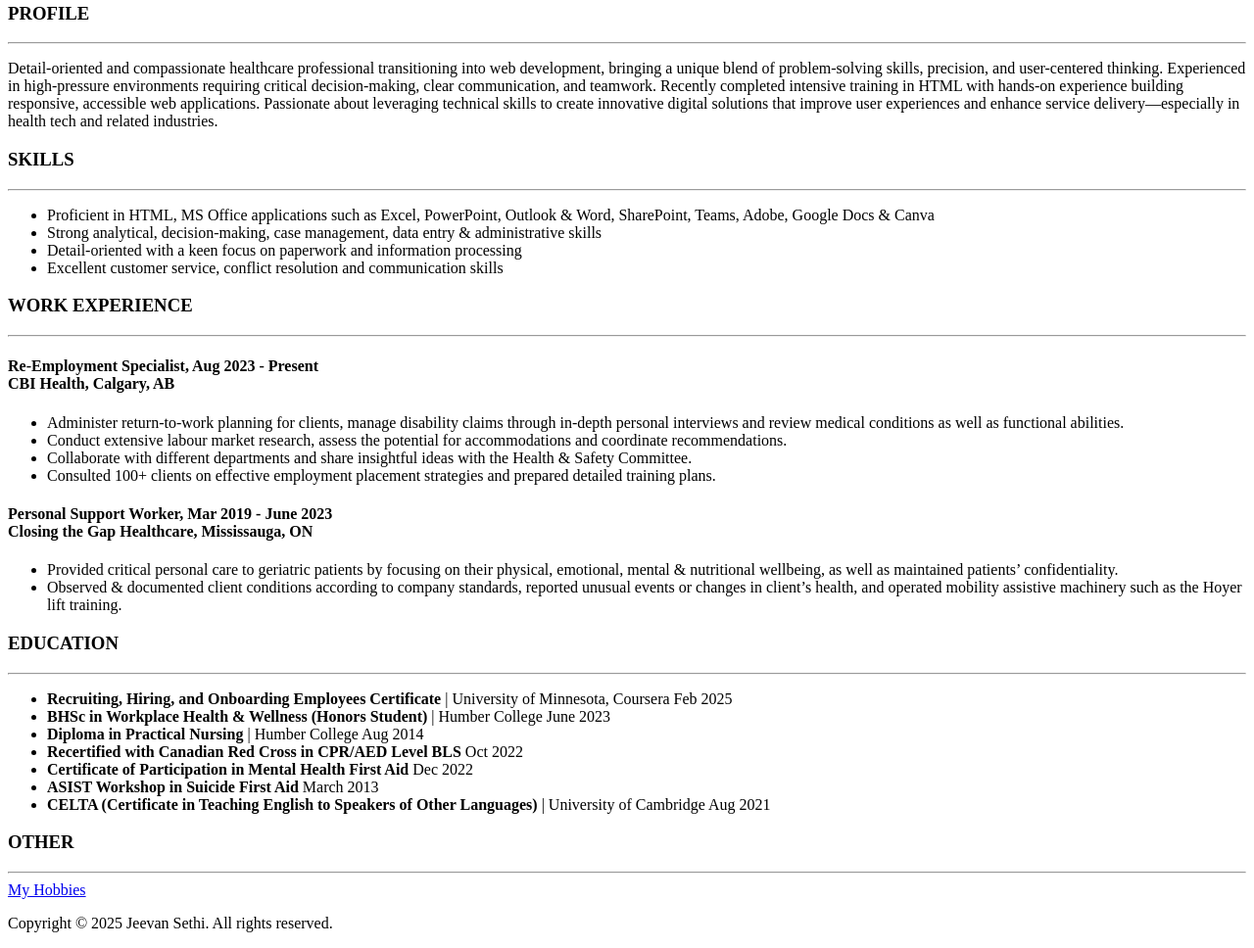
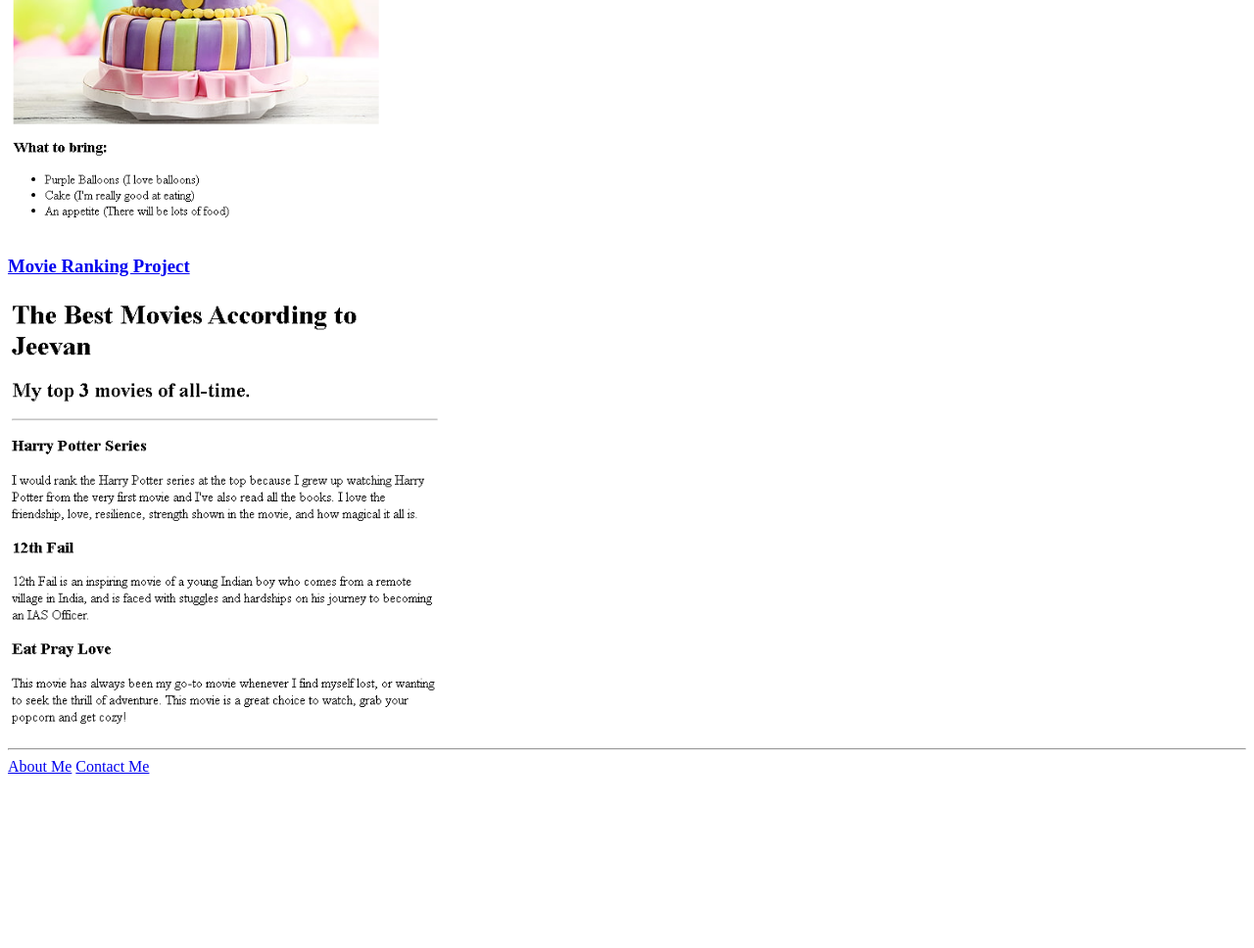
Before and after one commit to jeevan-sethi/html-portfolio, a plain HTML site: page index.html in a window 1280 px wide. Shown: the part 400-1368 px from the top of the page at 98% size. After the commit the page ends 1200 px from the top, so only its background shows below. Drawn offline with Linux system fonts and the light colour scheme.

Commit message:
Add files via upload

```diff
--- a/index.html
+++ b/index.html
@@ -5,55 +5,15 @@
         <title>Jeevan Sethi</title>
     </head>
     <body>
-        <h1>SUKHJEEVAN SETHI</h1>
-        <img src="./IMG_0105.jpg" width="200" height="300" alt="Jeevan's profile picture">
-        <h3>PROFILE</h3>
+        <h1>Jeevan Sethi's Portfolio</h1>
+        <h2>I am an aspiring Web Developer!</h2>
         <hr />
-        <p>Detail-oriented and compassionate healthcare professional transitioning into web development, bringing a unique blend of problem-solving skills, precision, and user-centered thinking. Experienced in high-pressure environments requiring critical decision-making, clear communication, and teamwork. Recently completed intensive training in HTML with hands-on experience building responsive, accessible web applications. Passionate about leveraging technical skills to create innovative digital solutions that improve user experiences and enhance service delivery—especially in health tech and related industries.</p>
-        <h3>SKILLS</h3>
+        <h3><a href="./public/birthday-invite.html">Birthday Invite Project</a></h3>
+        <img src="./assets/images/Birthday Invite project.PNG" height="450" alt="birthday invite with purple birthday cake"/>
+        <h3><a href="./public/movie-ranking.html">Movie Ranking Project</a></h3>
+        <img src="./assets/images/Movie Ranking Project.PNG" height="450" alt="Jeevan top 3 favorite movie list"/>
         <hr />
-         <ul>
-            <li>Proficient in HTML, MS Office applications such as Excel, PowerPoint, Outlook & Word, SharePoint, Teams, Adobe, Google Docs & Canva </li>
-            <li>Strong analytical, decision-making, case management, data entry & administrative skills</li>
-            <li>Detail-oriented with a keen focus on paperwork and information processing</li>
-            <li>Excellent customer service, conflict resolution and communication skills</li>
-        </ul>
-        <h3>WORK EXPERIENCE</h3>
-        <hr />
-        <h4>
-            Re-Employment Specialist, Aug 2023 - Present<br />
-            CBI Health, Calgary, AB<br />
-        </h4>
-        <ul>
-            <li>Administer return-to-work planning for clients, manage disability claims through in-depth personal interviews and review medical conditions as well as functional abilities.</li>
-            <li>Conduct extensive labour market research, assess the potential for accommodations and coordinate recommendations. </li>
-            <li>Collaborate with different departments and share insightful ideas with the Health & Safety Committee.</li>
-            <li>Consulted 100+ clients on effective employment placement strategies and prepared detailed training plans.</li>
-        </ul>
-        <h4>
-            Personal Support Worker, Mar 2019 - June 2023<br />
-            Closing the Gap Healthcare, Mississauga, ON<br />
-        </h4>
-        <ul>
-            <li>Provided critical personal care to geriatric patients by focusing on their physical, emotional, mental & nutritional wellbeing, as well as maintained patients’ confidentiality.</li>
-            <li>Observed & documented client conditions according to company standards, reported unusual events or changes in client’s health, and operated mobility assistive machinery such as the Hoyer lift training.</li>
-        </ul>
-        <h3>EDUCATION</h3>
-        <hr />
-        <ul>
-            <li><b>Recruiting, Hiring, and Onboarding Employees Certificate</b> | University of Minnesota, Coursera Feb 2025</li>
-            <li><b>BHSc in Workplace Health & Wellness (Honors Student) </b>| Humber College June 2023 </li>
-            <li><b>Diploma in Practical Nursing</b> | Humber College Aug 2014 </li>
-            <li><b>Recertified with Canadian Red Cross in CPR/AED Level BLS</b> Oct 2022 </li>
-            <li><b>Certificate of Participation in Mental Health First Aid</b> Dec 2022 </li>
-            <li><b>ASIST Workshop in Suicide First Aid</b> March 2013 </li>
-            <li><b>CELTA (Certificate in Teaching English to Speakers of Other Languages)</b> | University of Cambridge Aug 2021 </li>
-        </ul>
-        <h3>OTHER</h3>
-        <hr />
-        <a href="./My Hobbies.html">My Hobbies</a>
-        <footer>
-            <p>Copyright &copy; 2025 Jeevan Sethi. All rights reserved.</p>
-        </footer>
+        <a href="./public/about.html">About Me</a>
+        <a href="./public/contact.html">Contact Me</a>
     </body>
 </html>
```
